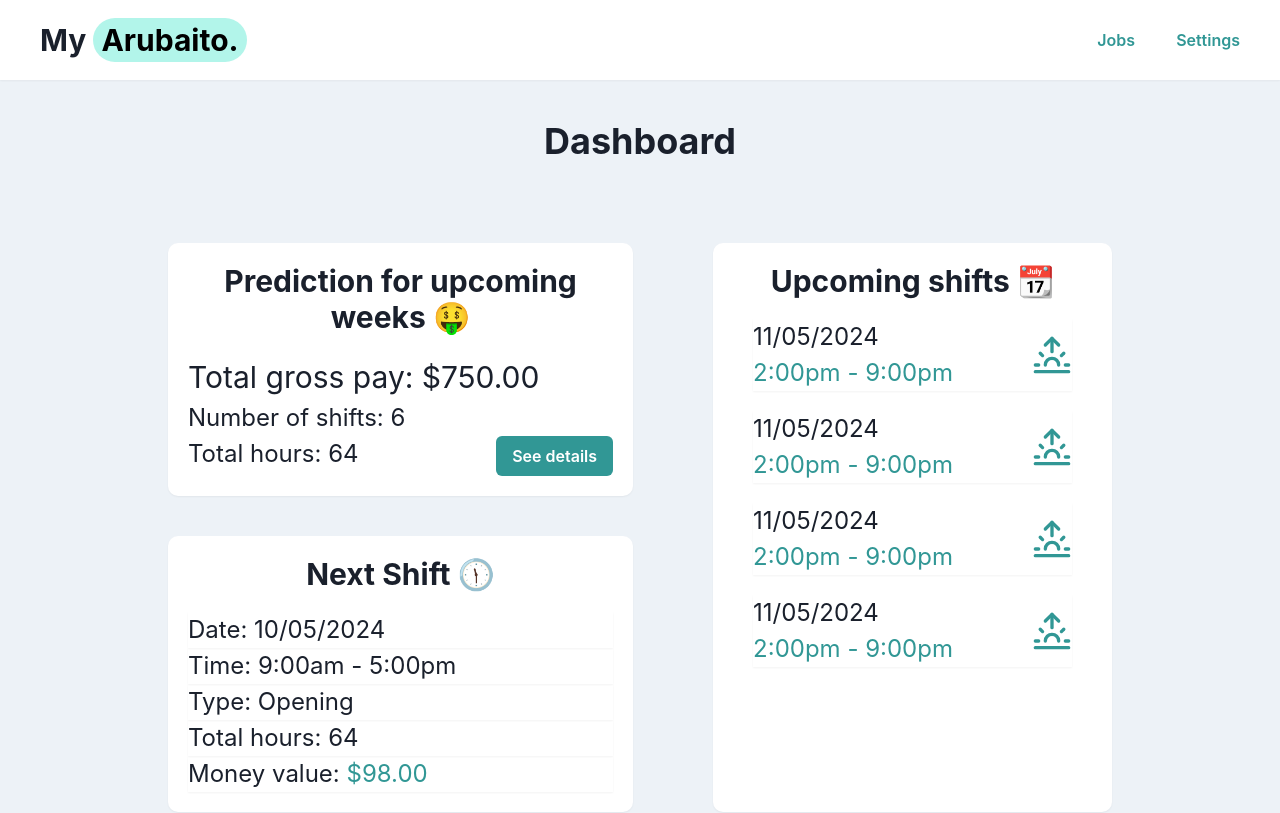
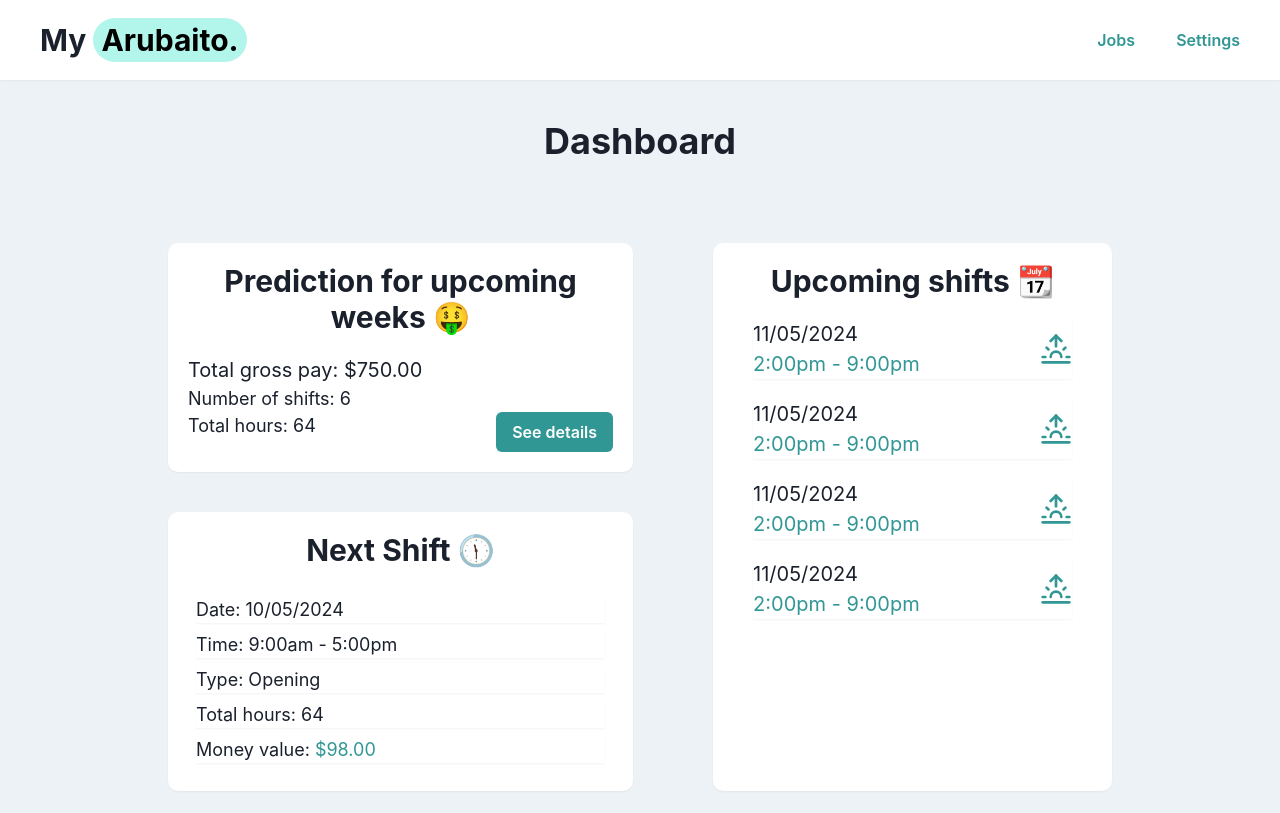
Before and after one commit to RochaLS/my-arubaito-front, a Next.js app: page / in a window 1280 px wide. Shown: the top 813 px of the page. Built offline with nearby package versions, Linux system fonts and the light colour scheme.

Commit message:
decrease font size across main page

```diff
--- a/src/app/components/ListShiftCard.tsx
+++ b/src/app/components/ListShiftCard.tsx
@@ -6,12 +6,12 @@ export function ListShiftCard() {
     <Skeleton isLoaded={true}>
       <Flex m={5} boxShadow="sm" justify="space-between" align="center">
         <Box>
-          <Text fontSize="2xl">11/05/2024</Text>
-          <Text color="teal.500" fontSize="2xl">
+          <Text fontSize="xl">11/05/2024</Text>
+          <Text color="teal.500" fontSize="xl">
             2:00pm - 9:00pm
           </Text>
         </Box>
-        <Icon color="teal.500" boxSize={10} as={LuSunrise} />
+        <Icon color="teal.500" boxSize={8} as={LuSunrise} />
       </Flex>
     </Skeleton>
   );
--- a/src/app/components/Navbar.tsx
+++ b/src/app/components/Navbar.tsx
@@ -27,12 +27,16 @@ export function Navbar() {
         </Link>
       </Center>
       <Center>
+        <Link as={NextLink} href="/jobs">
           <Button mr={10} variant="link" colorScheme="teal">
             Jobs
           </Button>
+        </Link>
+        <Link as={NextLink} href="/settings">
           <Button variant="link" colorScheme="teal">
             Settings
           </Button>
+        </Link>
       </Center>
     </Flex>
   );
--- a/src/app/components/OverviewBox.tsx
+++ b/src/app/components/OverviewBox.tsx
@@ -25,10 +25,10 @@ export function OverviewBox() {
         Prediction for upcoming weeks 🤑
       </Heading>
       <SkeletonText skeletonHeight={4} noOfLines={4} isLoaded={true}>
-        <Text fontSize="3xl">Total gross pay: $750.00</Text>
-        <Text fontSize="2xl">Number of shifts: 6</Text>
+        <Text fontSize="xl">Total gross pay: $750.00</Text>
+        <Text fontSize="lg">Number of shifts: 6</Text>
         <Flex justify="space-between">
-          <Text fontSize="2xl">Total hours: 64</Text>
+          <Text fontSize="lg">Total hours: 64</Text>
           <Button colorScheme="teal" display={["none", "block"]}>
             See details
           </Button>
--- a/src/app/components/ShiftBox.tsx
+++ b/src/app/components/ShiftBox.tsx
@@ -23,19 +23,19 @@ export function ShiftBox() {
         Next Shift 🕦
       </Heading>
       <SkeletonText skeletonHeight={4} noOfLines={5} isLoaded={true}>
-        <Text boxShadow="sm" fontSize="2xl">
+        <Text boxShadow="sm" fontSize="lg" m={2}>
           Date: 10/05/2024
         </Text>
-        <Text boxShadow="sm" fontSize="2xl">
+        <Text boxShadow="sm" fontSize="lg" m={2}>
           Time: 9:00am - 5:00pm
         </Text>
-        <Text boxShadow="sm" fontSize="2xl">
+        <Text boxShadow="sm" fontSize="lg" m={2}>
           Type: Opening
         </Text>
-        <Text boxShadow="sm" fontSize="2xl">
+        <Text boxShadow="sm" fontSize="lg" m={2}>
           Total hours: 64
         </Text>
-        <Text boxShadow="sm" fontSize="2xl">
+        <Text boxShadow="sm" fontSize="lg" m={2}>
           Money value:{" "}
           <Text color="teal.500" as="span">
             $98.00
--- a/src/app/jobs/edit/page.tsx
+++ b/src/app/jobs/edit/page.tsx
@@ -1,3 +1,5 @@
+"use client";
+
 import { JobForm } from "@/app/components/JobForm";
 import { Navbar } from "@/app/components/Navbar";
 import { FieldValues, SubmitHandler } from "react-hook-form";
```
Also changed, not shown: src/app/jobs/page.tsx (+16 -1 lines). Lines whose indentation alone changed are shown as unchanged.
